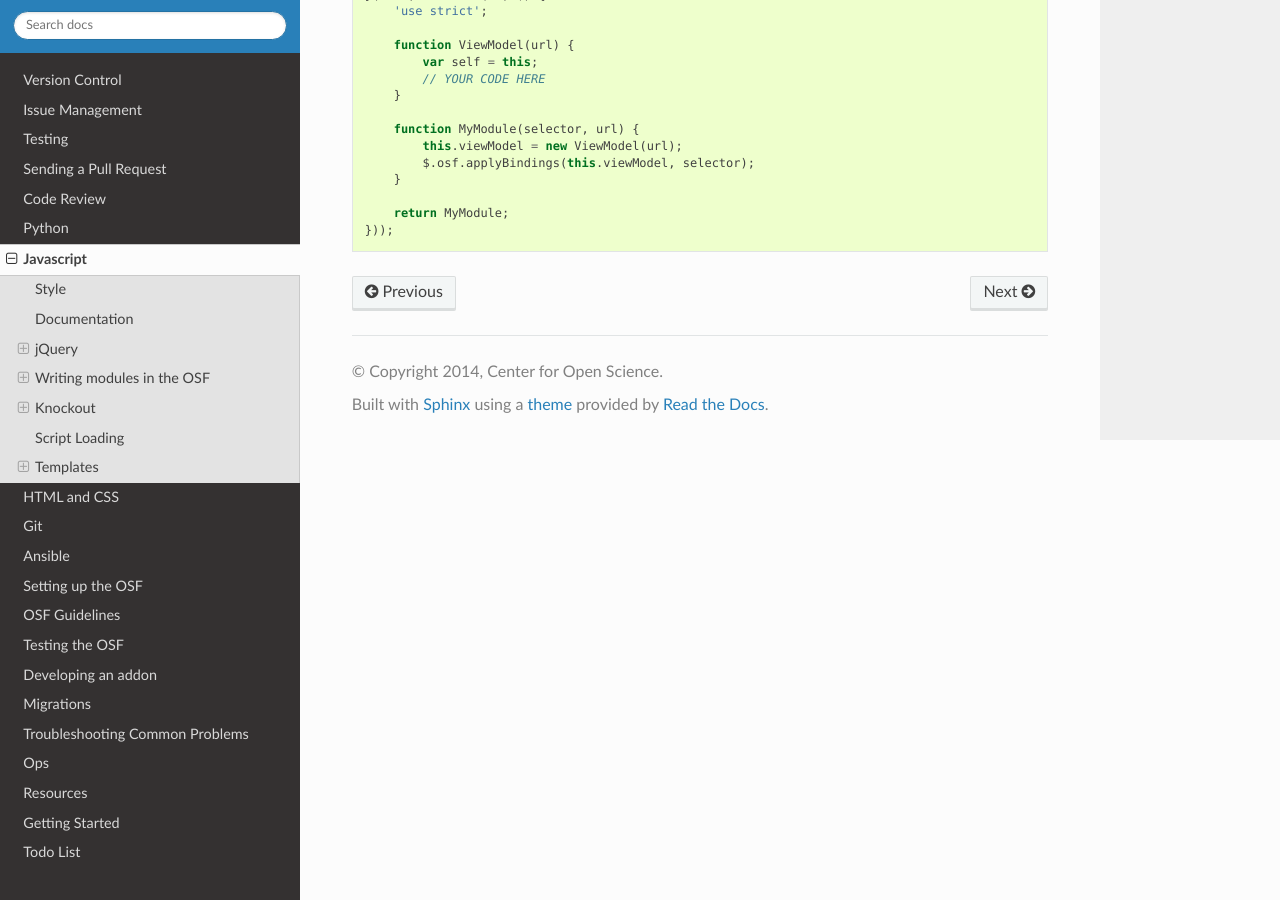
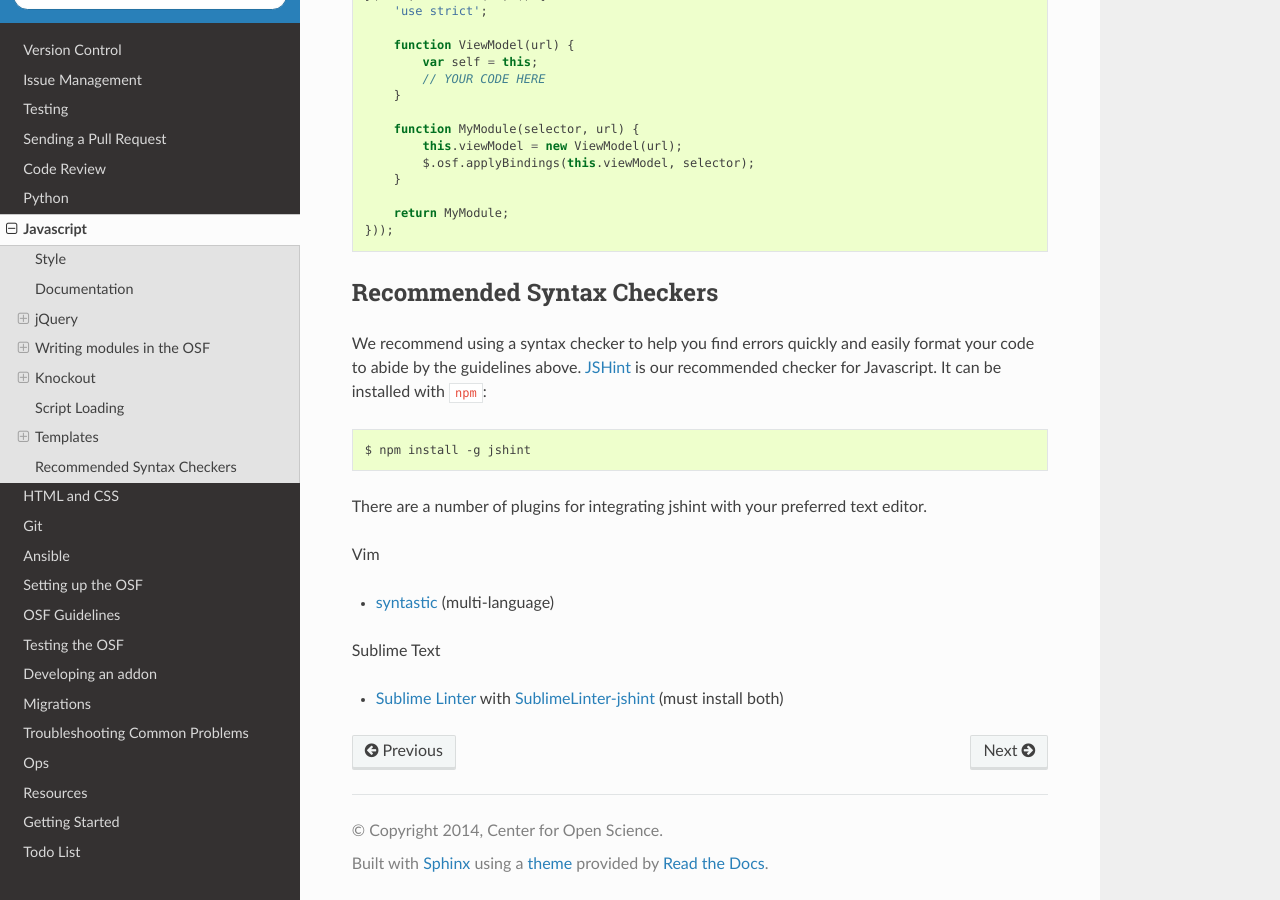
Before and after one commit to CenterForOpenScience/COSDev, a Sphinx documentation site: the page built from docs/style_guides/javascript.rst, in a window 1280 px wide and 900 px high, scrolled down 5458 px. Built offline with Sphinx 7.4.7 and the Read the Docs theme 2.0.0, drawn with Linux system fonts in a browser that asks for light colours.

Commit message:
Add section on JS linting; fix typos in Python linter section

```diff
--- a/docs/style_guides/javascript.rst
+++ b/docs/style_guides/javascript.rst
@@ -302,3 +302,20 @@ Knockout Module Template
 
         return MyModule;
     }));
+
+Recommended Syntax Checkers
+***************************
+
+We recommend using a syntax checker to help you find errors quickly and easily format your code to abide by the guidelines above. `JSHint <http://jshint.com>`_ is our recommended checker for Javascript. It can be installed with ``npm``: ::
+
+    $ npm install -g jshint
+
+There are a number of plugins for integrating jshint with your preferred text editor.
+
+Vim
+
+- `syntastic <https://github.com/scrooloose/syntastic>`_ (multi-language)
+
+Sublime Text
+
+- `Sublime Linter <https://sublime.wbond.net/packages/SublimeLinter>`_ with `SublimeLinter-jshint <https://sublime.wbond.net/packages/SublimeLinter-jshint>`_ (must install both)
--- a/docs/style_guides/python.rst
+++ b/docs/style_guides/python.rst
@@ -236,7 +236,7 @@ Use parentheses for line continuations.
 Recommended Syntax Checkers
 ***************************
 
-We recommend using a syntax checker to help you find errors quickly and easily format your code to abide by the guidelines above. `Flake8 <http://flake8.readthedocs.org/en/latest/>`_ is the recommended is a nice choice for Python. It will check syntax as well as style and is easily configurable. It can be installed with pip: ::
+We recommend using a syntax checker to help you find errors quickly and easily format your code to abide by the guidelines above. `Flake8 <http://flake8.readthedocs.org/en/latest/>`_ is our recommended checker for Python. It will check for both syntax and style errors and is easily configurable. It can be installed with pip: ::
 
     $ pip install flake8
 
@@ -248,7 +248,7 @@ Vim
 
 Sublime Text
 
-- `Sublime Linter <https://sublime.wbond.net/packages/SublimeLinter`_ with `SublimeLinter-flake8 <https://sublime.wbond.net/packages/SublimeLinter-flake8>`_ (must install both)
+- `Sublime Linter <https://sublime.wbond.net/packages/SublimeLinter>`_ with `SublimeLinter-flake8 <https://sublime.wbond.net/packages/SublimeLinter-flake8>`_ (must install both)
 
 Credits
 *******
```
